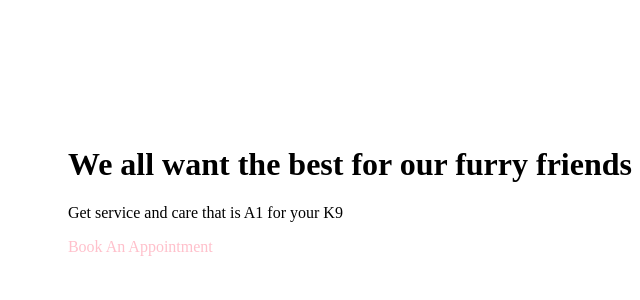
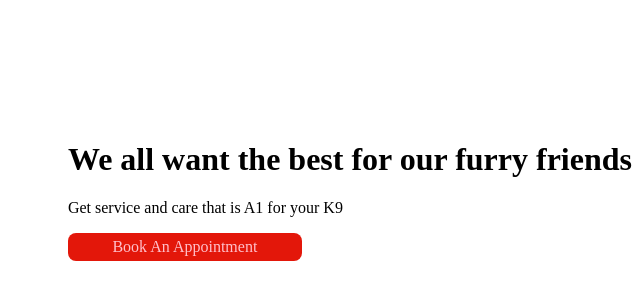
Before and after one commit to cosmob3/cpnt260-a4, a plain HTML site: page index.html in a window 1280 px wide. Shown: the part 218-518 px from the top of the page, without its empty margins (640-1280 px from the left). Drawn offline with Linux system fonts and the light colour scheme.

Commit message:
fixed up button

```diff
--- a/assets/styles.css
+++ b/assets/styles.css
@@ -16,15 +16,14 @@ align-items: flex-end;
 }
 
 
-/* .btn {
+.btn {
   background-color: #E3170AFF;
   display: flex;
-  flex-direction: column;
   justify-content: center;
-  justify-items: center; */
-
-
-/* } */
+  padding: 5px 5px;
+  border-radius: 8px;
+  width: 28ch;
+}
 
 a {
 color: pink;
```
